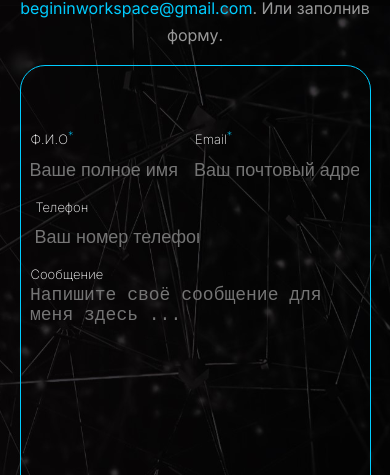
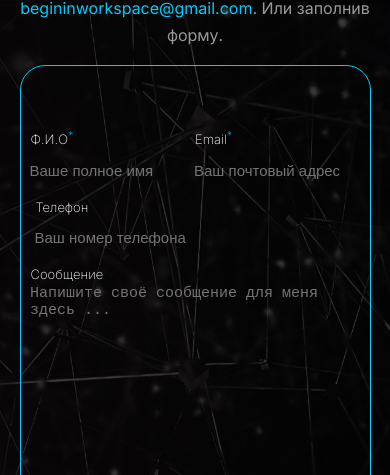
Before and after one commit to boevoivertolet/portfolio, a React (Create React App) app: page / in a window 390 px wide. Shown: the part 5058-5533 px from the top of the page. Built offline with nearby package versions, Linux system fonts and the light colour scheme.

Commit message:
fix contacts font

```diff
--- a/src/components/Contacts/Contacts.module.css
+++ b/src/components/Contacts/Contacts.module.css
@@ -197,6 +197,14 @@ h1 {
         width: 100%;
 
     }
+    .form input {
+        font-size: 15px;
+
+    }
+    .form textarea {
+        font-size: 15px;
+
+    }
 
     .button {
         align-self: center;
--- a/src/components/Contacts/Contacts.tsx
+++ b/src/components/Contacts/Contacts.tsx
@@ -1,7 +1,7 @@
 import React from 'react';
 import styles from './Contacts.module.css';
 import styleContainer from '../../common/styles/Container.module.css';
-import reactGif from '../../assetes/react.gif'
+
 
 export const Contacts = () => {
     return (
```
